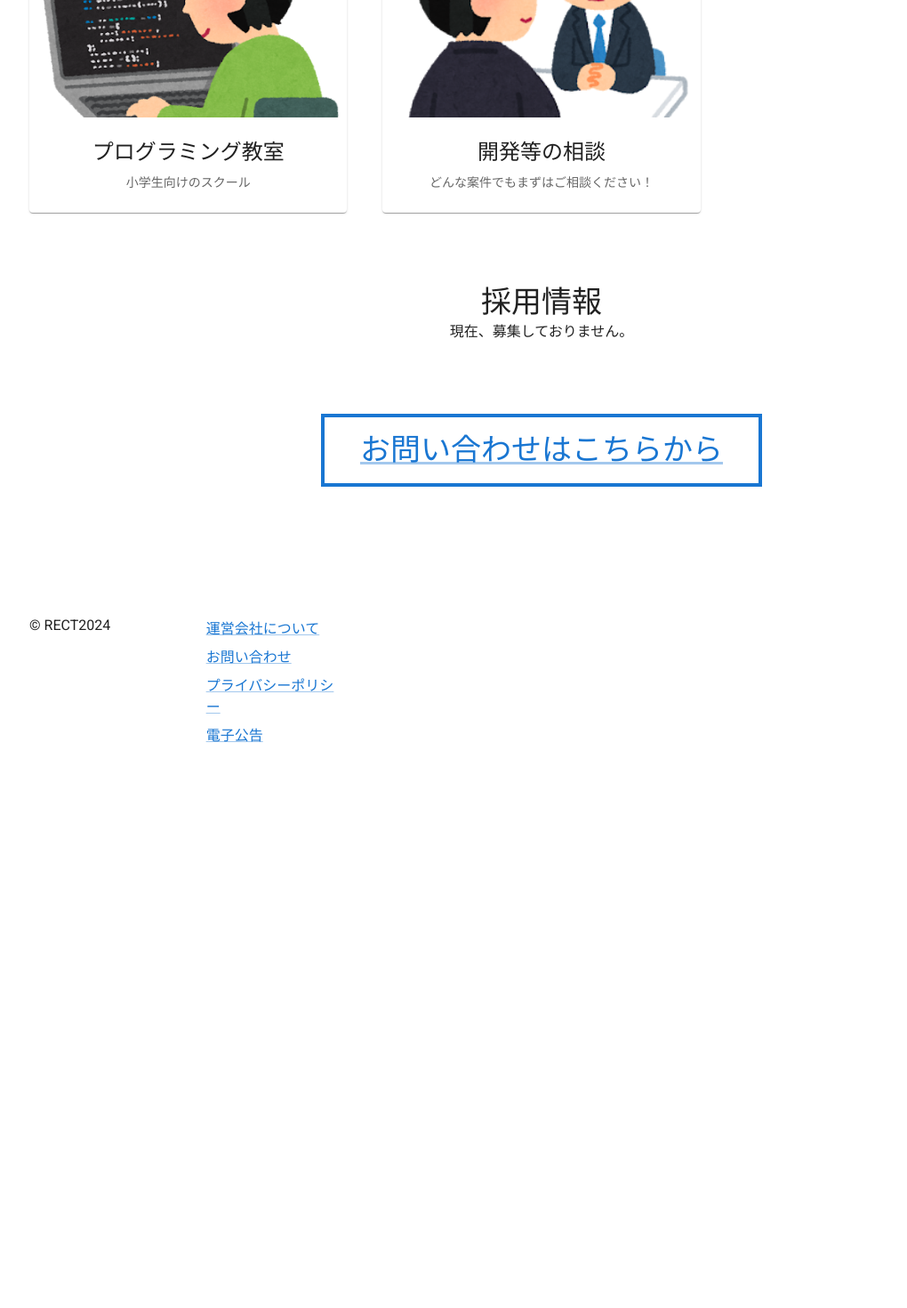
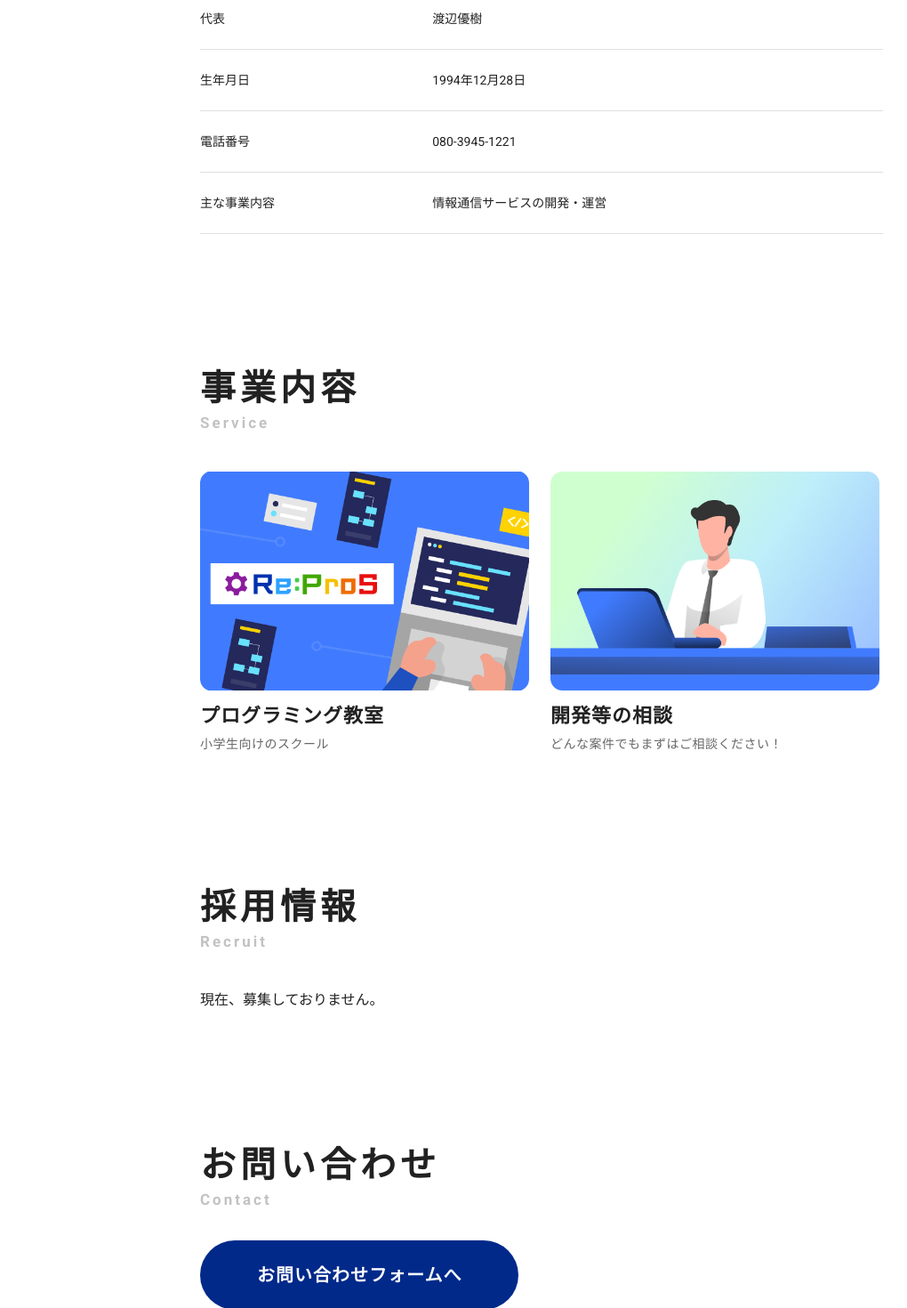
Before and after one commit to yutaroud/rect, a Next.js app: page / in a window 1280 px wide. Shown: the part 1040-2510 px from the top of the page at 89% size, without its empty margins (31-1051 px from the left). Before the commit the page ends 1947 px from the top, so only its background shows below. Built offline with nearby package versions, Linux system fonts and the light colour scheme.

Commit message:
ざっくりスタイリング

```diff
--- a/src/app/Footer.tsx
+++ b/src/app/Footer.tsx
@@ -1,34 +1,29 @@
 import * as React from "react";
 import Box from "@mui/material/Box";
-import Grid from "@mui/material/Grid";
 import Link from "@mui/material/Link";
-import Container from "@mui/material/Container";
 import Typography from "@mui/material/Typography";
 
 const Copyright = () => {
   return (
+    <Typography variant="caption" sx={{letterSpacing: "2px", fontSize: "14px", color: "#667FB9", marginTop: "50px"}} component="p">
       <React.Fragment>
-      © RECT
+        ©RECT
         {new Date().getFullYear()}
       </React.Fragment>
+    </Typography>
   );
 };
 
 const Footer = () => {
   return (
-    <Typography component="footer" sx={{ display: "flex" }}>
-      <Container sx={{ my: 8, display: "flex" }}>
-        <Grid container spacing={5}>
-          <Grid item xs={6} sm={4} md={2}>
-            <Copyright />
-          </Grid>
-          <Grid item xs={6} sm={4} md={2}>
-            <Box component="ul" sx={{ m: 0, listStyle: "none", p: 0 }}>
-              <Box component="li" sx={{ py: 0.5 }}>
-                <Link href="/">運営会社について</Link>
+    <Box component="footer" sx={{ background: "#00298A", marginTop: "100px", padding: "80px 0 50px" }}>
+      <Box sx={{maxWidth: "800px", width: "100%", margin: "0 auto", padding: "0 16px", }}>
+        <Box component="ul" sx={{listStyle: "none",}}>
+          <Box component="li" style={{fontSize: "14px"}}>
+            <Link style={{color: "#fff", textDecoration: "underline"}} href="/">運営会社</Link>
           </Box>
-              <Box component="li" sx={{ py: 0.5 }}>
-                <Link
+          <Box component="li" style={{marginTop: "12px", fontSize: "14px"}}>
+            <Link style={{color: "#fff", textDecoration: "underline"}}
               href="https://forms.gle/tWbY3pJaxRpEq7Nz8"
               rel="noopener noreferrer"
               target="_blank"
@@ -36,17 +31,16 @@ const Footer = () => {
               お問い合わせ
             </Link>
           </Box>
-              <Box component="li" sx={{ py: 0.5 }}>
-                <Link href="/privacy">プライバシーポリシー</Link>
+          <Box component="li" style={{marginTop: "12px", fontSize: "14px"}}>
+            <Link style={{color: "#fff", textDecoration: "underline"}} href="/privacy">プライバシーポリシー</Link>
           </Box>
-              <Box component="li" sx={{ py: 0.5 }}>
-                <Link href="/announcement">電子公告</Link>
+          <Box component="li" style={{marginTop: "12px", fontSize: "14px"}}>
+            <Link style={{color: "#fff", textDecoration: "underline"}} href="/announcement">電子公告</Link>
           </Box>
         </Box>
-          </Grid>
-        </Grid>
-      </Container>
-    </Typography>
+        <Copyright />
+      </Box>
+    </Box>
   );
 };
 
--- a/src/components/MediaCard.tsx
+++ b/src/components/MediaCard.tsx
@@ -19,23 +19,25 @@ export default function MediaCard({
 }) {
   return (
     <Link href={href}>
-      <Card>
+      <Card style={{boxShadow: "none", display: "flex", flexDirection: "column"}}>
         <Image
           alt={imgAlt}
           src={imgSrc}
-          width={640}
-          height={480}
+          width={600}
+          height={400}
           style={{
             maxWidth: "100%",
-            height: "200px",
+            aspectRatio: 3 / 2,
             objectFit: "cover",
+            width: "100%",
+            height: "100%",
           }}
         />
-        <CardContent>
-          <Typography gutterBottom variant="h5" component="div">
+        <CardContent style={{padding: "0", marginTop: "16px",}}>
+          <Typography gutterBottom variant="h3" component="h3" style={{fontSize: "22px", fontWeight:"bold", letterSpacing: "1px", textAlign: "left"}}>
             {heading}
           </Typography>
-          <Typography variant="body2" color="text.secondary">
+          <Typography variant="body2" color="text.secondary" style={{fontSize: "14px", letterSpacing: "0.5px", textAlign: "left", marginTop: "8px"}}>
             {text}
           </Typography>
         </CardContent>
--- a/src/modules/Business.tsx
+++ b/src/modules/Business.tsx
@@ -1,25 +1,29 @@
 import Box from "@mui/material/Box";
 import Typography from "@mui/material/Typography";
-import Container from "@mui/material/Container";
 import MediaCard from "../components/MediaCard";
 import Grid from "@mui/material/Grid";
-import computerImg from "../../public/contents/computer.png";
-import soudanImg from "../../public/contents/soudan.png";
+import computerImg from "../../public/image/top/service_programming.png";
+import soudanImg from "../../public/image/top/service_soudan.png";
 
 const Business = () => {
   return (
     <Box
       component="section"
       sx={{
-        textAlign: "center",
+        maxWidth: "800px",
+        width: "100%",
+        margin: "0 auto",
+        padding: "150px 16px 0 16px",
       }}
     >
-      <Container sx={{ mt: 5, mb: 10 }}>
-        <Typography variant="h4" align="center">
+      <Typography variant="h2" sx={{fontWeight: "bold", letterSpacing: "5px", fontSize: "40px"}}>
         事業内容
       </Typography>
-        <Grid container spacing={5}>
-          <Grid item xs={12} md={4}>
+      <Typography variant="caption" align="center" component="span" sx={{fontSize: "17px", fontWeight: "bold", letterSpacing: "3px", color: "#C2C2C2"}}>
+      Service
+    </Typography>
+      <Grid container style={{ marginTop: 40, gap: "24px" }}>
+        <Grid width="100%" style={{maxWidth: "370px"}}>
           <MediaCard
             heading="プログラミング教室"
             text="小学生向けのスクール"
@@ -28,7 +32,7 @@ const Business = () => {
             imgAlt="プログラミング教室"
           />
         </Grid>
-          <Grid item xs={12} md={4}>
+        <Grid width="100%" style={{maxWidth: "370px"}}>
           <MediaCard
             heading="開発等の相談"
             text="どんな案件でもまずはご相談ください！"
@@ -38,7 +42,6 @@ const Business = () => {
           />
         </Grid>
       </Grid>
-      </Container>
     </Box>
   );
 };
--- a/src/modules/Company.tsx
+++ b/src/modules/Company.tsx
@@ -27,26 +27,31 @@ const Company = () => {
     <Box
       component="section"
       sx={{
-        textAlign: "center",
+        maxWidth: "800px",
+        width: "100%",
+        margin: "0 auto",
+        padding: "150px 16px 0 16px",
       }}
       position="relative"
     >
-      <Container sx={{ mt: 5, mb: 10 }}>
-        <Typography variant="h4" align="center">
+      <Typography variant="h2" sx={{fontWeight: "bold", letterSpacing: "5px", fontSize: "40px"}}>
         会社概要
       </Typography>
-        <TableContainer component={Paper}>
+      <Typography variant="caption" align="center" component="span" sx={{fontSize: "17px", fontWeight: "bold", letterSpacing: "3px", color: "#C2C2C2"}}>
+        Company
+      </Typography>
+      <TableContainer style={{ marginTop: 40 }}>
         <Table size="medium">
           <TableBody>
             {rows.map((row) => (
-                <TableRow key={row.title}>
+              <TableRow key={row.title} style={{borderBottom: "1px solid #D9D9D9", verticalAlign: "text-top"}}>
                 <TableCell
                   align="left"
-                    sx={{ fontSize: "1.5rem", fontWeight: "bold" }}
+                  sx={{ fontSize: "14px", padding: "24px 24px 24px 0"}}
                 >
                   {row.title}
                 </TableCell>
-                  <TableCell align="center" sx={{ fontSize: "1.5rem" }}>
+                <TableCell align="left" sx={{ fontSize: "14px", padding: "24px 0"}}>
                   {row.description}
                 </TableCell>
               </TableRow>
@@ -54,7 +59,6 @@ const Company = () => {
           </TableBody>
         </Table>
       </TableContainer>
-      </Container>
     </Box>
   );
 };
--- a/src/modules/Contact.tsx
+++ b/src/modules/Contact.tsx
@@ -1,7 +1,5 @@
 import Box from "@mui/material/Box";
 import Typography from "@mui/material/Typography";
-import Container from "@mui/material/Container";
-import Button from "@mui/material/Button";
 import Link from "@mui/material/Link";
 
 const Contact = () => {
@@ -9,30 +7,40 @@ const Contact = () => {
     <Box
       component="section"
       sx={{
-        textAlign: "center",
+        maxWidth: "800px",
+        width: "100%",
+        margin: "0 auto",
+        padding: "150px 16px 0 16px",
       }}
     >
-      <Container sx={{ mt: 5, mb: 10 }}>
-        <Button
+      <Typography variant="h2" sx={{fontWeight: "bold", letterSpacing: "5px", fontSize: "40px"}}>
+        お問い合わせ
+      </Typography>
+      <Typography variant="caption" align="center" component="span" sx={{fontSize: "17px", fontWeight: "bold", letterSpacing: "3px", color: "#C2C2C2"}}>
+        Contact
+      </Typography>
+      <Box mt={4}>
+        <Link
+          href="https://forms.gle/tWbY3pJaxRpEq7Nz8"
+          rel="noopener noreferrer"
+          target="_blank"
           sx={{
-            border: "4px solid currentColor",
-            borderRadius: 0,
+            borderRadius: "50px",
             height: "auto",
-            py: 2,
-            px: 5,
+            py: 3,
+            px: 8,
+            backgroundColor: "#00298A",
+            color: "#fff",
+            fontSize: "20px",
+            textDecoration: "none",
+            fontWeight: "bold",
+            letterSpacing: "1px",
+            display: "inline-block"
           }}
         >
-          <Typography variant="h4" component="span">
-            <Link
-              href="https://forms.gle/tWbY3pJaxRpEq7Nz8"
-              rel="noopener noreferrer"
-              target="_blank"
-            >
-              お問い合わせはこちらから
-            </Link>
-          </Typography>
-        </Button>
-      </Container>
+          お問い合わせフォームへ
+        </Link>
+      </Box>
     </Box>
   );
 };
--- a/src/modules/Kv.tsx
+++ b/src/modules/Kv.tsx
@@ -11,6 +11,7 @@ const Kv = () => {
         backgroundRepeat: "no-repeat",
         backgroundImage: 'url("/background/productCurvyLines.png")',
         backgroundPosition: "center",
+        height: "490px"
       }}
     >
       <Container sx={{ mt: 8 }}>
--- a/src/modules/Recuritment.tsx
+++ b/src/modules/Recuritment.tsx
@@ -7,15 +7,19 @@ const Recruitment = () => {
     <Box
       component="section"
       sx={{
-        textAlign: "center",
+        maxWidth: "800px",
+        width: "100%",
+        margin: "0 auto",
+        padding: "150px 16px 0 16px",
       }}
-    >
-      <Container sx={{ mt: 5, mb: 10 }}>
-        <Typography variant="h4" align="center">
-          採用情報
-        </Typography>
-        <p>現在、募集しておりません。</p>
-      </Container>
+  >
+      <Typography variant="h2" sx={{fontWeight: "bold", letterSpacing: "5px", fontSize: "40px"}}>
+        採用情報
+      </Typography>
+      <Typography variant="caption" align="center" component="span" sx={{fontSize: "17px", fontWeight: "bold", letterSpacing: "3px", color: "#C2C2C2"}}>
+        Recruit
+      </Typography>
+      <Typography style={{ marginTop: 40 }}>現在、募集しておりません。</Typography>
     </Box>
   );
 };
```
Also changed, not shown: public/image/top/service_programming.png (added), public/image/top/service_soudan.png (added). Lines whose indentation alone changed are shown as unchanged.
